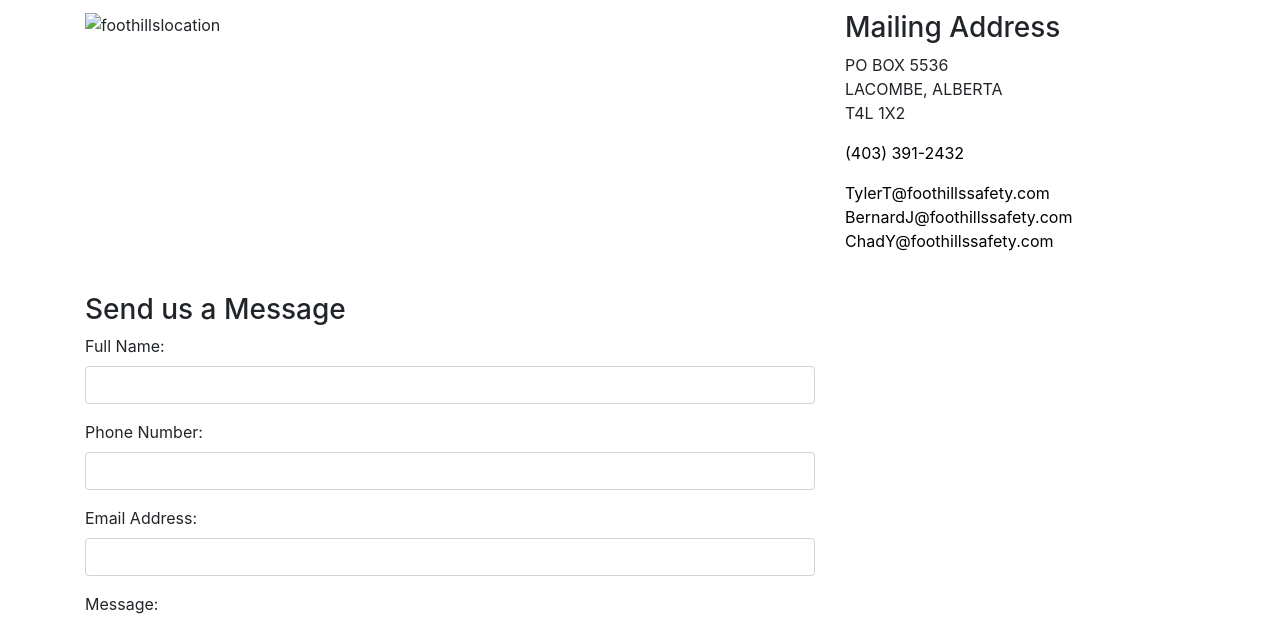
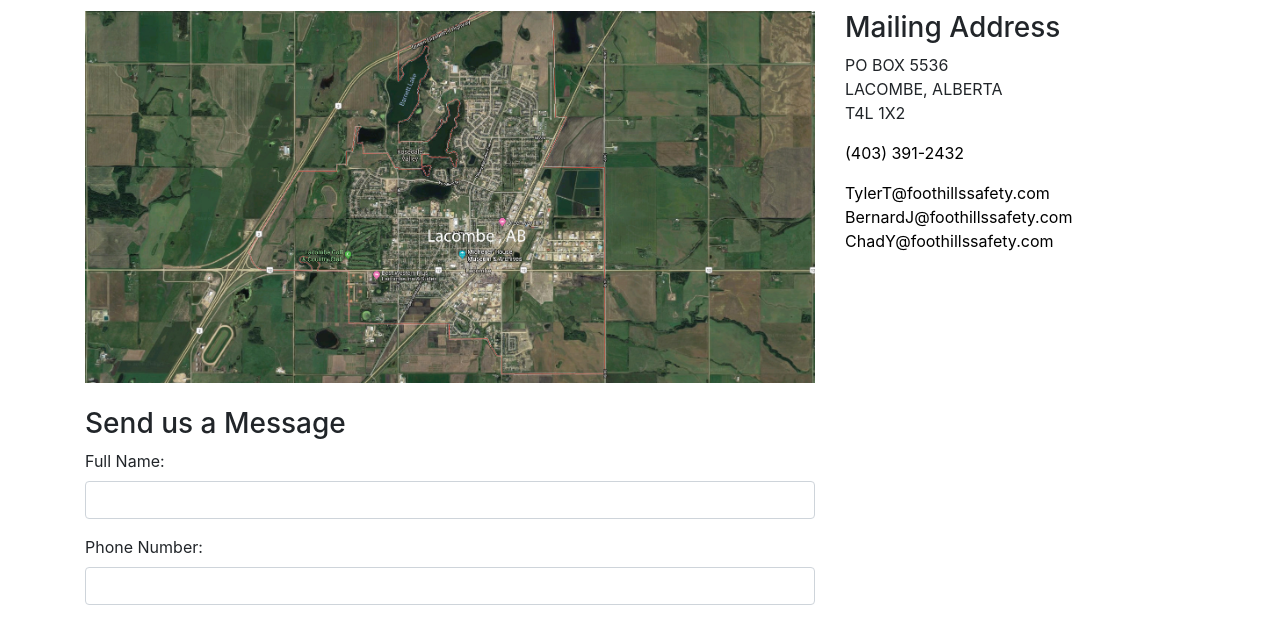
Before and after one commit to 1spacegoat/1spacegoat.foothills, a plain HTML site: page contact.html in a window 1280 px wide. Shown: the part 141-759 px from the top of the page. Drawn offline with Linux system fonts and the light colour scheme.

Commit message:
Update contact.html

```diff
--- a/contact.html
+++ b/contact.html
@@ -99,7 +99,7 @@
         <div class="col-lg-8 mb-4">
           <!-- Embedded Google Map -->
 
-          <img class="img-responsive" width="100%" hieght="400px" src="images/Lacombe-1.png" alt="foothillslocation">
+          <img class="img-responsive" width="100%" hieght="400px" src="images/Lacombe-1.jpg" alt="foothillslocation">
         </div>
         <!-- Contact Details Column -->
         <div class="col-lg-4 mb-4">
```
